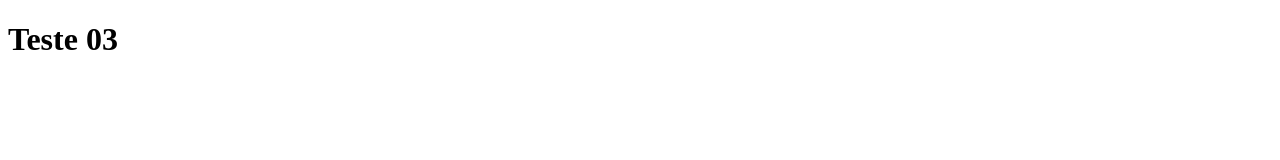
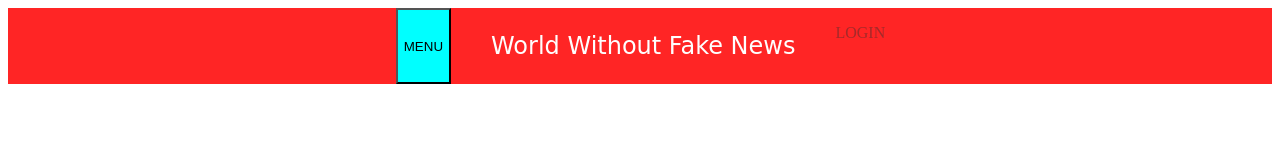
Before and after one commit to FranklimMendes/Hacka, a plain HTML site: page index.html in a window 1280 px wide. Drawn offline with Linux system fonts and the light colour scheme; a web font is replaced by a local one.

Commit message:
arquivos atualizados

```diff
--- a/index.html
+++ b/index.html
@@ -1,14 +1,51 @@
 <!DOCTYPE html>
 <html lang="en">
-<head>
-  <meta charset="UTF-8">
-  <meta http-equiv="X-UA-Compatible" content="IE=edge">
-  <meta name="viewport" content="width=device-width, initial-scale=1.0">
-  <title>Document</title>
-</head>
-<body>
-  <h1>
-    Teste 03
-  </h1>
-</body>
+  <head>
+    <meta charset="UTF-8" />
+    <meta http-equiv="X-UA-Compatible" content="IE=edge" />
+    <!-- tag importante para trabalhar responsividade -->
+    <meta name="viewport" content="width=device-width, initial-scale=1.0" />
+    <!-- tag para linkar o css com arq html, também facilitando a experiencia se o usuario estiver por mobile com o media. -->
+    <link
+      rel="stylesheet"
+      type="text/css"
+      href="stylesheet.css"
+      media="screen"
+    />
+    <link rel="preconnect" href="https://fonts.gstatic.com" crossorigin />
+    <link
+      href="https://fonts.googleapis.com/css2?family=Pirata+One&display=swap"
+      rel="stylesheet"
+    />
+
+    <style>
+      .titulo {
+        font-size: x-large;
+        color: rgb(255, 254, 254);
+        font-family: "Pirata One", cursive;
+      }
+    </style>
+    <!-- titulo da pag -->
+    <title></title>
+    <div id="div-header">
+      <button id="menu-header">MENU</button>
+
+      <li id="ul-header">
+        <ul class="titulo">
+          World Without Fake News
+        </ul>
+        <ul>
+          LOGIN
+        </ul>
+      </li>
+    </div>
+  </head>
+  <body class="">
+    <main></main>
+  </body>
 </html>
+
+<!-- CABEÇALHO
+  MENU - MATHEUS
+CORPO DO SITE
+FOOTER - MARCELA -->
--- /dev/null
+++ b/stylesheet.css
@@ -0,0 +1,20 @@
+#div-header {
+  background-color: rgb(255, 37, 37);
+  display: flex;
+  justify-content: center;
+  padding-left: 1px;
+}
+
+#ul-header {
+  display: inline-flex;
+  color: brown;
+}
+
+#li.header {
+  padding-left: 1px;
+}
+
+#menu-header {
+  background-color: aqua;
+  display: inline;
+}
```
